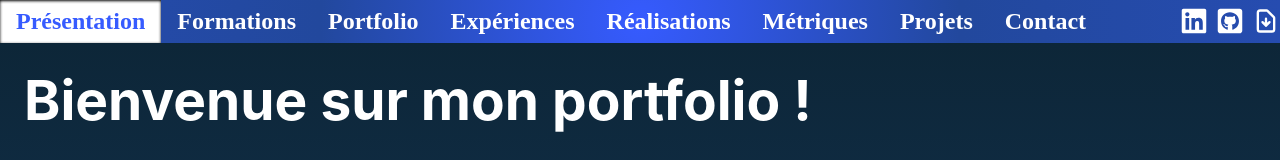
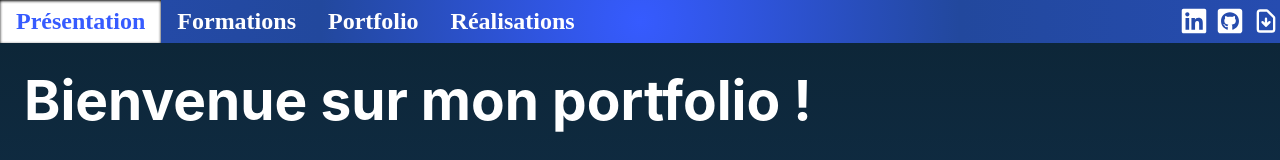
Before and after one commit to WhynterLeDosFin/whynterledosfin.github.io, a React (Create React App) app in the folder portfolio/: page / in a window 1280 px wide. Shown: the top 160 px of the page. Built offline with nearby package versions, Linux system fonts and the light colour scheme.

Commit message:
fix: just add works navbar link and delete the other that shouldn't be here yet

```diff
--- a/portfolio/src/App.tsx
+++ b/portfolio/src/App.tsx
@@ -84,7 +84,9 @@ function App() {
             </div>
         </Section>
         <Section title={"Réalisations"} background={theme.colors.gradientBackground} fontColor={"#FFFFFF"}>
-            <Works/>
+            <div id="realisations">
+                <Works/>
+            </div>
         </Section>
     </div>
   );
--- a/portfolio/src/components/Navbar.tsx
+++ b/portfolio/src/components/Navbar.tsx
@@ -25,11 +25,7 @@ export const Navbar: React.FC = () => {
                 <a href="#presentation">Présentation</a>
                 <a href="#formations">Formations</a>
                 <a href="#CePortfolio">Portfolio</a>
-                <a href="#experiences">Expériences</a>
                 <a href="#realisations">Réalisations</a>
-                <a href="#metriques">Métriques</a>
-                <a href="#projets">Projets</a>
-                <a href="#contact">Contact</a>
             </div>
 
             <div className={styles.burger} onClick={toggleMenu}>
@@ -39,11 +35,8 @@ export const Navbar: React.FC = () => {
             <div className={`${styles.sidebar} ${isOpen ? styles.open : ''}`}>
                 <a href="#presentation" onClick={closeMenu}>Présentation</a>
                 <a href="#formations" onClick={closeMenu}>Formations</a>
-                <a href="#experiences" onClick={closeMenu}>Expériences</a>
+                <a href="#CePortfolio" onClick={closeMenu}>Portfolio</a>
                 <a href="#realisations" onClick={closeMenu}>Réalisations</a>
-                <a href="#metriques" onClick={closeMenu}>Métriques</a>
-                <a href="#projets" onClick={closeMenu}>Projets</a>
-                <a href="#contact" onClick={closeMenu}>Contact</a>
             </div>
 
             {isOpen && <div className={styles.overlay} onClick={closeMenu}></div>}
```
